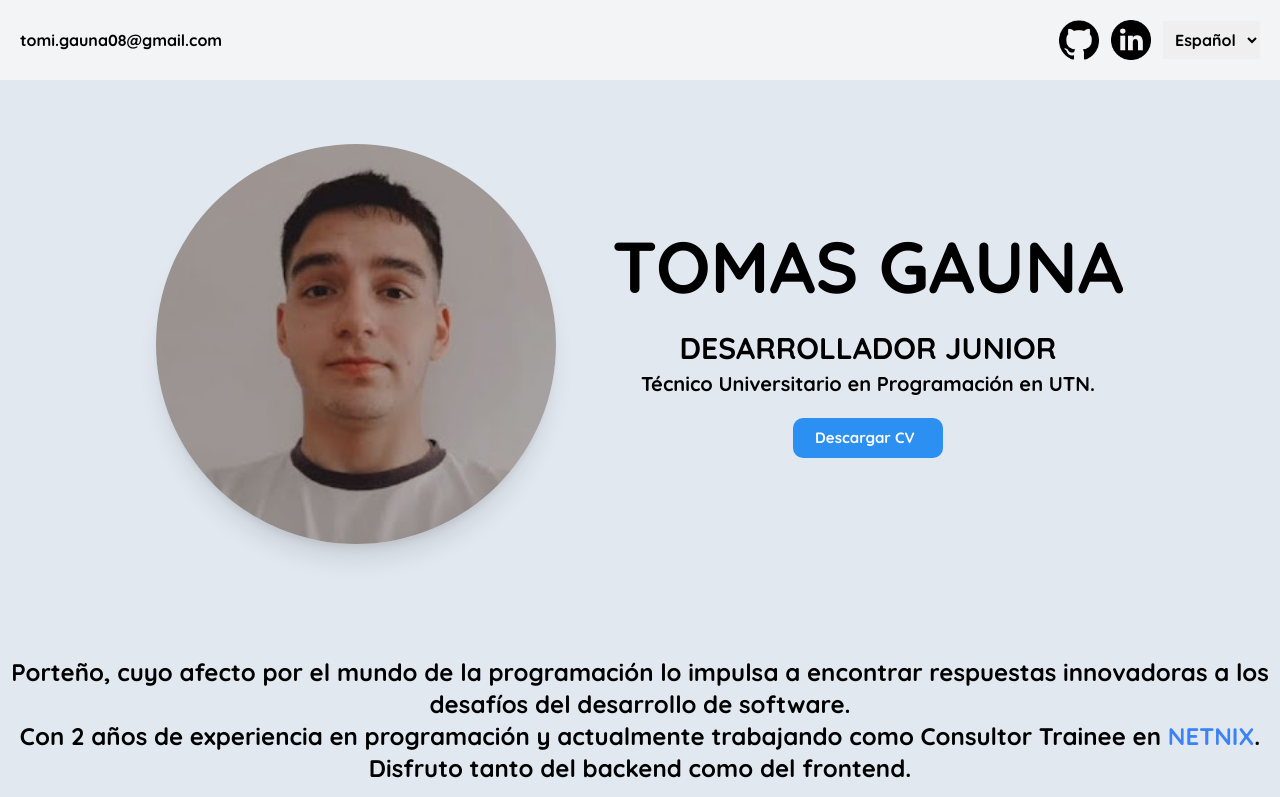
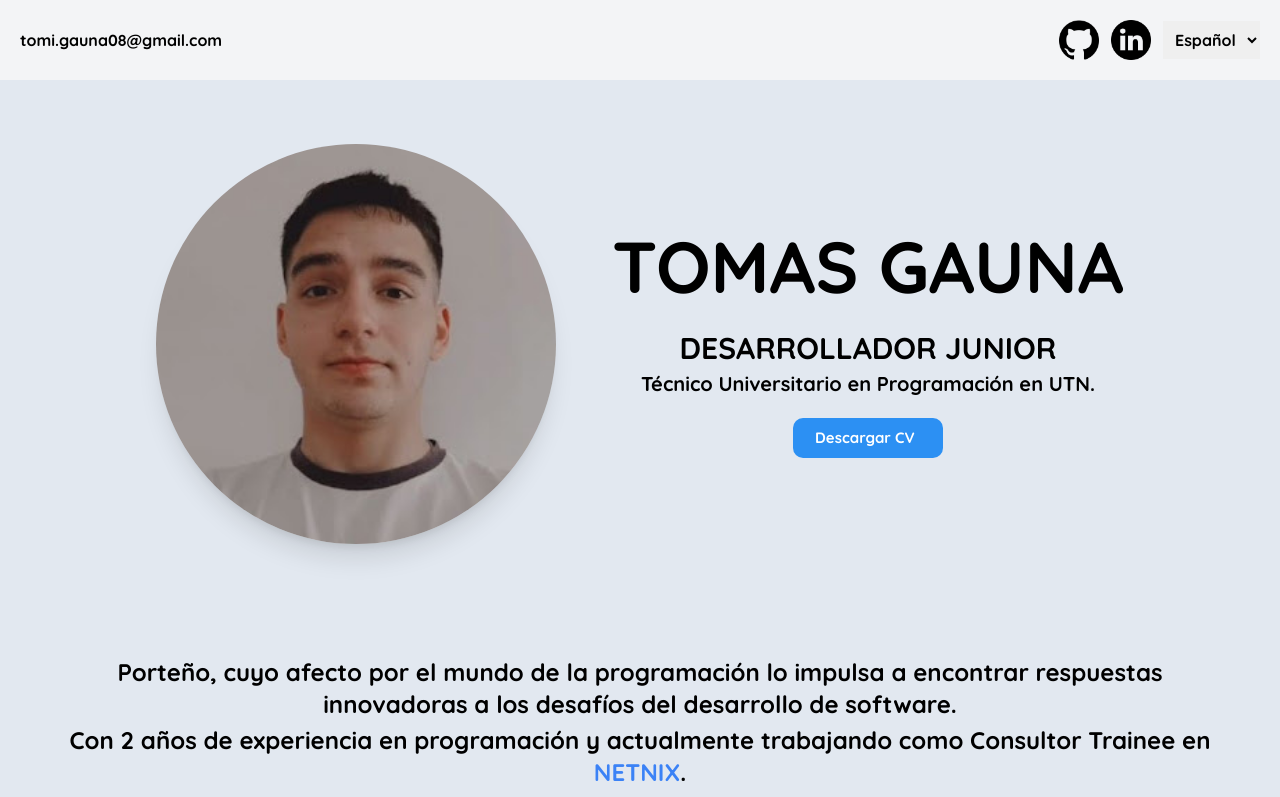
Before and after one commit to TomasGauna/TomasGauna.github.io, a Next.js app: page / in a window 1280 px wide. Shown: the top 797 px of the page. Built offline with nearby package versions, Linux system fonts and the light colour scheme.

Commit message:
corrección en presentacion

```diff
--- a/app/components/Presentacion/Presentacion.tsx
+++ b/app/components/Presentacion/Presentacion.tsx
@@ -39,16 +39,16 @@ const Presentacion: React.FC<PresentacionProps> = ({ translations }) => {
           </div>
         </div>
       </div>
-      <div className="text-center lg:mt-28 lg:text-2xl mt-8 text-md">
-        <p>{translations.descripcion1}</p>
-        <p>
+      <div className="text-center lg:mt-28 lg:text-2xl mt-8 text-md w-11/12 mx-auto flex flex-col items-center">
+        <p className="mb-1">{translations.descripcion1}</p>
+        <p className="mb-1">
           {translations.descripcion2}{' '}
-          <Link className="hover:underline text-blue-500 active:text-blue-900" rel="stylesheet" href="https://www.netnix.net/">
+          <Link className="hover:underline text-blue-500 active:text-blue-900" href="https://www.netnix.net/">
             NETNIX
           </Link>
           .
         </p>
-        <p>{translations.descripcion3}</p>
+        <p className="mb-4">{translations.descripcion3}</p>
       </div>
     </div>
   );
```
